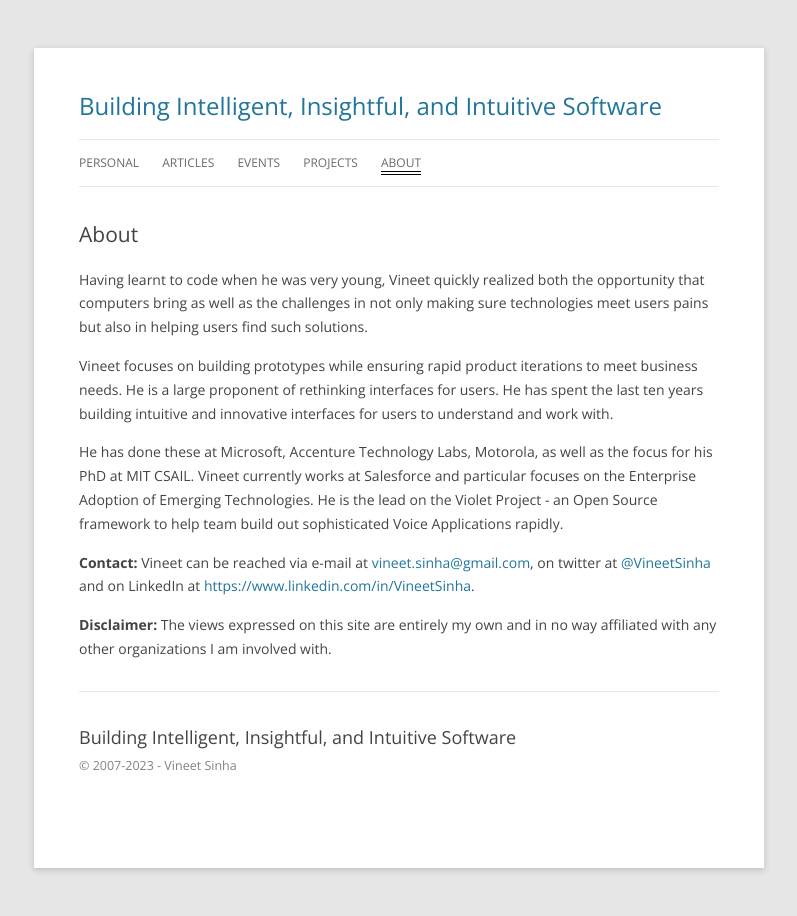
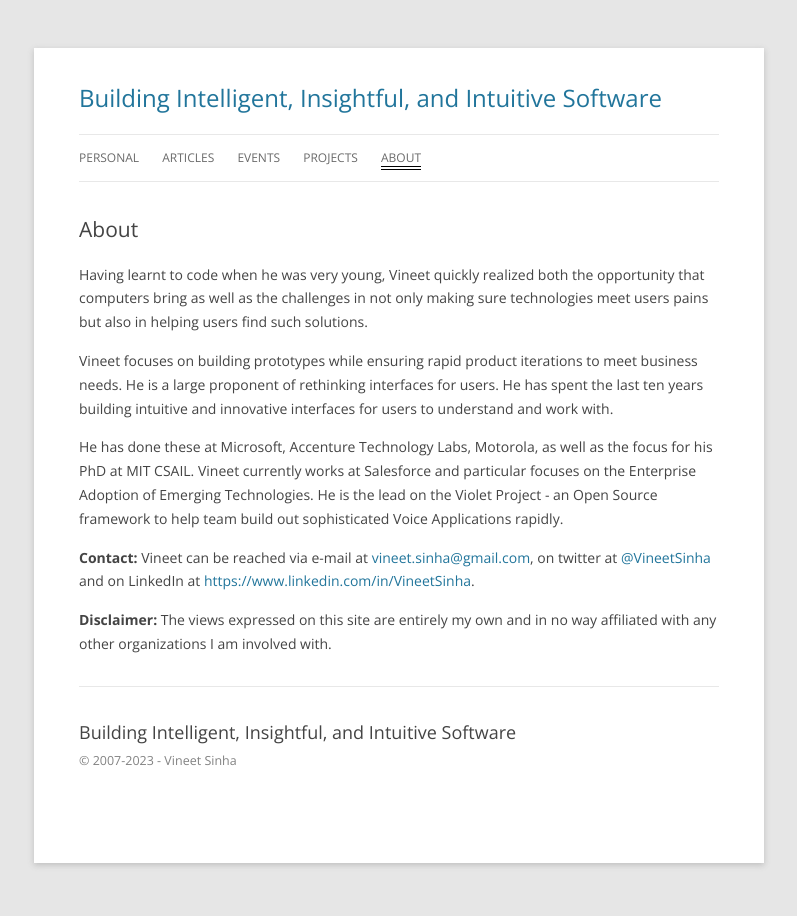
Before and after one commit to i3labs/i3labs.github.io, a Jekyll site: the page built from about.md, in a window 1280 px wide. Shown: the whole page, without its empty margins (241-1038 px from the left). Built offline with Jekyll 4.4.1, drawn with Linux system fonts in a browser that asks for light colours.

Commit message:
heading formatting

```diff
--- a/_sass/theme/_layout.scss
+++ b/_sass/theme/_layout.scss
@@ -14,7 +14,7 @@
 .site-title {
   font-size: 24px;
   // font-weight: bold;
-  line-height: 56px;
+  // line-height: 56px;
   //letter-spacing: -1px;
   margin-bottom: 5px;
 
```
